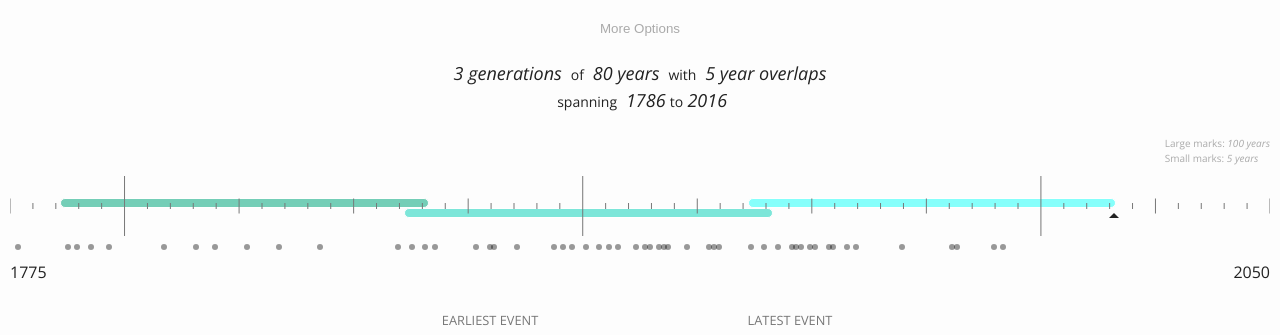
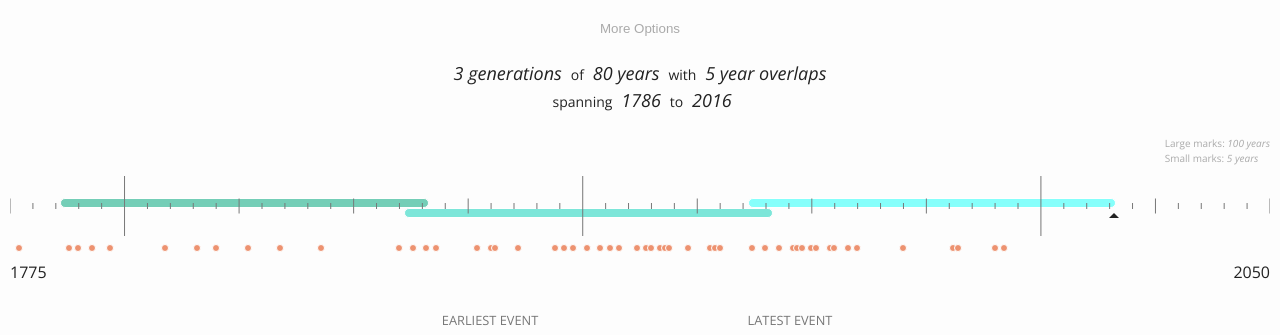
Before and after one commit to mattbierner/forward-propagation, a Jekyll site: the page built from index.html, in a window 1280 px wide. Shown: the part 333-668 px from the top of the page. Built offline with Jekyll 4.4.1, drawn with Linux system fonts in a browser that asks for light colours.

Commit message:
Tweak labels

```diff
--- a/_sass/_timeline.scss
+++ b/_sass/_timeline.scss
@@ -72,12 +72,18 @@
     width: 6px;
     height: 6px;
     border-radius: 100px;
-    background: rgba(0, 0, 0, 0.4);
+    background: #ed9270;
+    border: 1px solid white;
 
     .event-label {
         display: none;
-        white-space: nowrap;
-        width: 20em;
+        width: 15em;
+        background: white;
+        border: 1px solid $text-color;
+        z-index: 99;
+        position: absolute;
+        top: 8px;
+        padding: 0.4em;
     }
 
     &:hover .event-label {
--- a/src/summary.jsx
+++ b/src/summary.jsx
@@ -14,7 +14,7 @@
         return (
             <span className="summary">
                 {this.props.generations.length} generations <i>of</i> {this.props.generationLength} years <i>with</i> {this.props.overlap} year overlaps<br/>
-                <i>spanning</i> <YearLabel value={range.start}/><i>to</i><YearLabel value={range.end} />
+                <i>spanning</i> <YearLabel value={range.start}/> <i>to</i> <YearLabel value={range.end} />
             </span>
         );
     }
```
Also changed, not shown: js/main.js.
